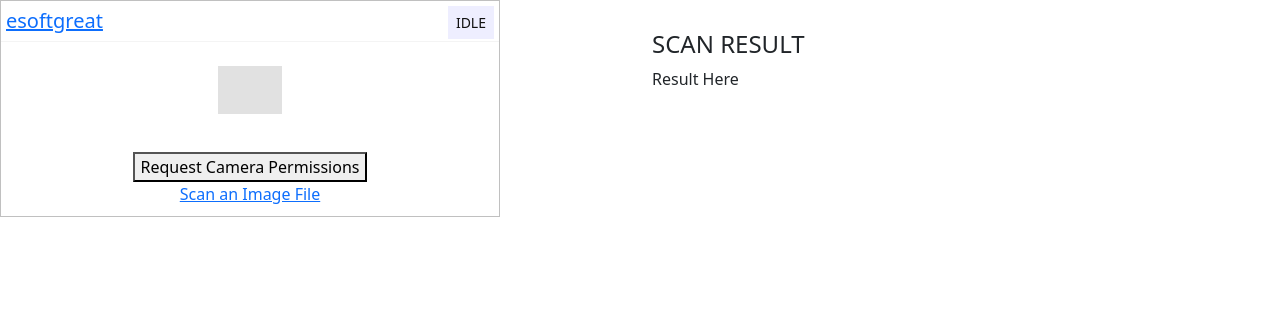
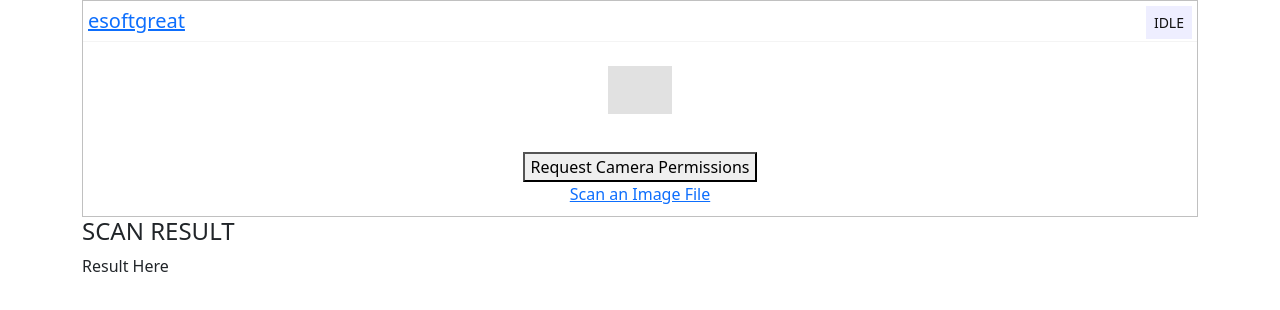
Before and after one commit to iwansafr/js_qrcode_scanner, a plain HTML site: page index.html in a window 1280 px wide. Drawn offline with nearby package versions, Linux system fonts and the light colour scheme; grey boxes are pictures that could not be loaded.

Commit message:
teady up again

```diff
--- a/index.html
+++ b/index.html
@@ -20,13 +20,15 @@
     <script src="qrcode.min.js"></script>
   </head>
   <body>
-    <div class="row">
-      <div class="col">
-        <div style="width: 500px" id="reader"></div>
-      </div>
-      <div class="col" style="padding: 30px">
-        <h4>SCAN RESULT</h4>
-        <div id="result">Result Here</div>
+    <div class="container">
+      <div class="row">
+        <div class="col-md-12">
+          <div id="reader"></div>
+        </div>
+        <div class="col-md-12">
+          <h4>SCAN RESULT</h4>
+          <div id="result">Result Here</div>
+        </div>
       </div>
     </div>
     <script type="text/javascript">
```
